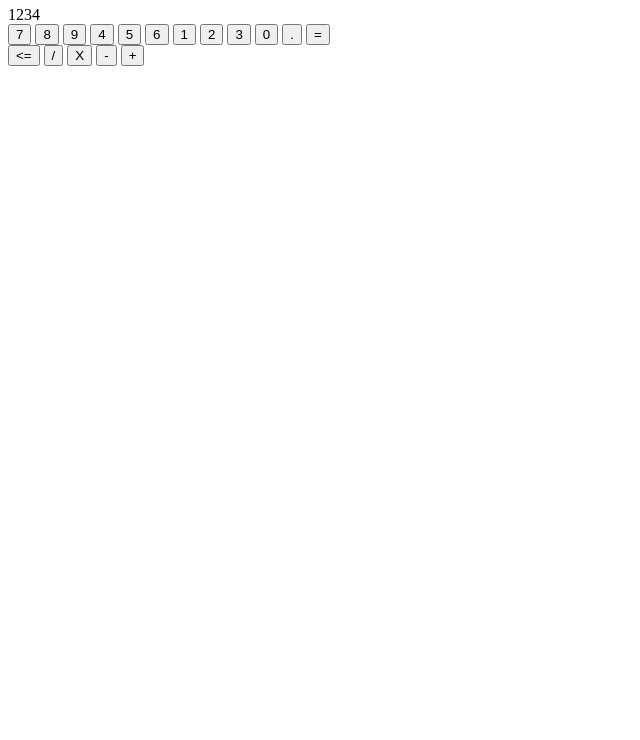
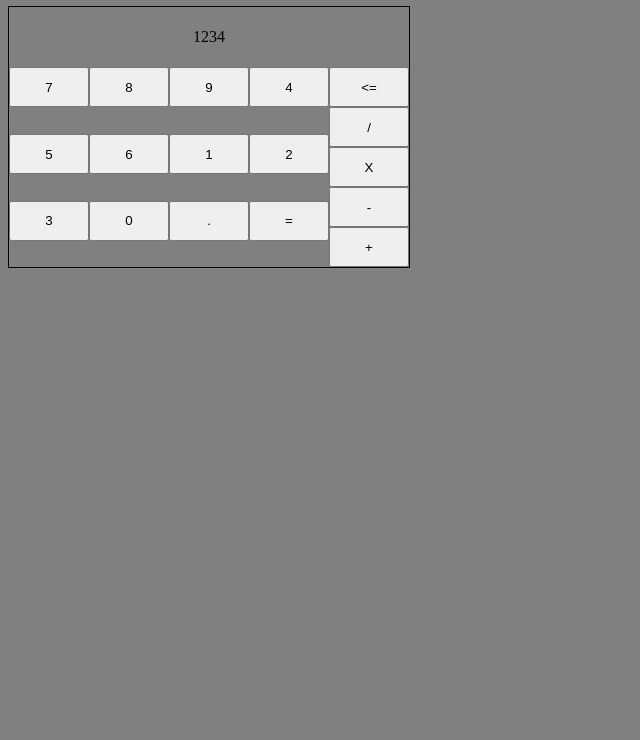
Before and after one commit to GrantWasil/calculator, a plain HTML site: page index.html in a window 1280 px wide. Shown: the part 60-800 px from the top of the page, without its empty margins (0-640 px from the left). Drawn offline with Linux system fonts and the light colour scheme.

Commit message:
Fixed CSS formatting to make it at least seem like a calculator

```diff
--- a/css/styles.css
+++ b/css/styles.css
@@ -0,0 +1,45 @@
+body {
+    background-color: grey;
+}
+
+#calculator {
+    border: 1px solid black;
+    max-width: 400px;
+}
+
+button {
+    width: 80px;
+    height: 40px;
+}
+
+#frame {
+    display: flex;
+    flex-direction: column;
+}
+
+#results {
+    height: 60px;
+    display: flex;
+    justify-content: center;
+    align-items: center;
+}
+
+#button-pad {
+    display: flex;
+    flex-direction: row;
+}
+
+#numbers {
+    display: flex;
+    flex-direction: row;
+    flex-wrap: wrap;
+    justify-content: space-around;
+    flex-grow: 3;
+}
+
+#symbols {
+    display: flex;
+    flex-direction: column;
+    justify-content: space-around;
+    flex-grow: 1;
+}
--- a/index.html
+++ b/index.html
@@ -1,7 +1,7 @@
 <html lang="en">
     <head>
         <meta charset="UTF-8">
-        <meta rel="stylesheet" type="text/css" href="css/styles.ccs">
+        <link rel="stylesheet" type="text/css" href="css/styles.css">
         <title>Calculator | Grant Wasil</title>
     </head>
     <body>
@@ -11,6 +11,7 @@
                 <div id='results'>
                     1234
                 </div>
+                <div id="button-pad">
                     <div id="numbers">
                         <button id='num-7'>
                           7
@@ -68,6 +69,7 @@
                     </div>
                 </div>
             </div>
+        </div>
     </body>
     <script>
 
```
Lines whose indentation alone changed are shown as unchanged.
